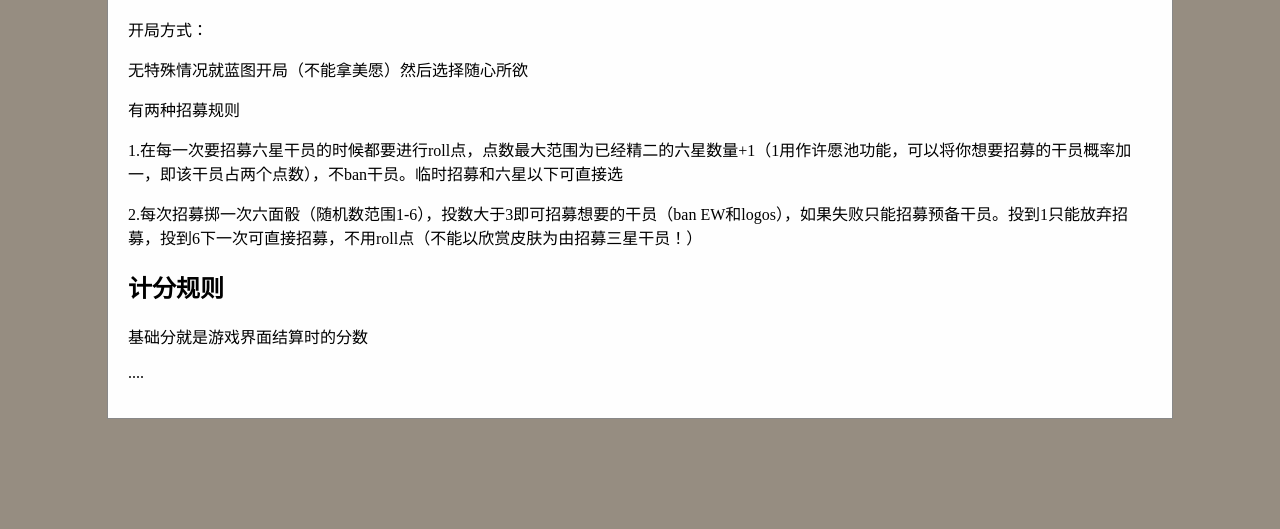
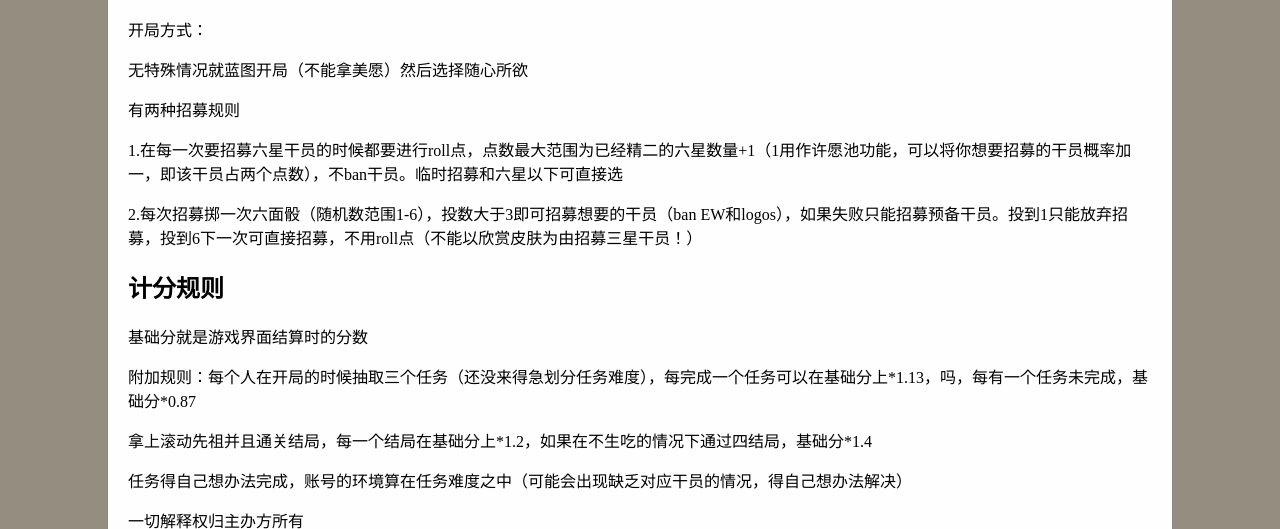
Before and after one commit to 1zumi248/1zumi248.github.io, a plain HTML site: page index.html in a window 1280 px wide. Both pictures are taken after a click on the link "规则". Shown: the part 271-800 px from the top of the page. Drawn offline with Linux system fonts and the light colour scheme; a web font is replaced by a local one.

Commit message:
Update index.html

```diff
--- a/index.html
+++ b/index.html
@@ -153,6 +153,10 @@
             <p>2.每次招募掷一次六面骰（随机数范围1-6），投数大于3即可招募想要的干员（ban EW和logos），如果失败只能招募预备干员。投到1只能放弃招募，投到6下一次可直接招募，不用roll点（不能以欣赏皮肤为由招募三星干员！）</p>
             <h2>计分规则</h2>
             <p>基础分就是游戏界面结算时的分数</p>
+            <p>附加规则：每个人在开局的时候抽取三个任务（还没来得急划分任务难度），每完成一个任务可以在基础分上*1.13，吗，每有一个任务未完成，基础分*0.87</p>
+            <p>拿上滚动先祖并且通关结局，每一个结局在基础分上*1.2，如果在不生吃的情况下通过四结局，基础分*1.4</p>
+            <p>任务得自己想办法完成，账号的环境算在任务难度之中（可能会出现缺乏对应干员的情况，得自己想办法解决）</p>
+            <p>一切解释权归主办方所有</p>
             <p>....</p>
         </div>
     </div>
```
